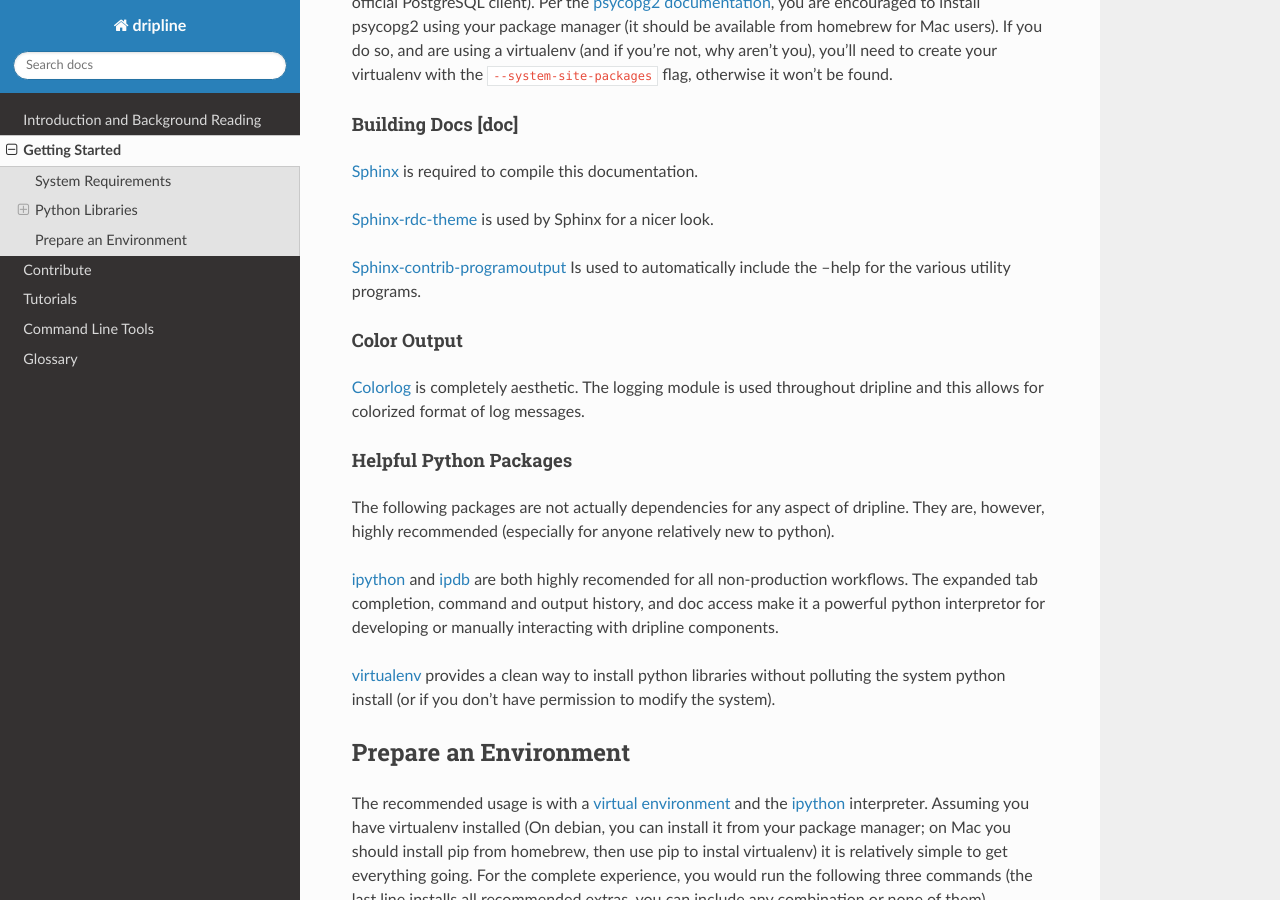
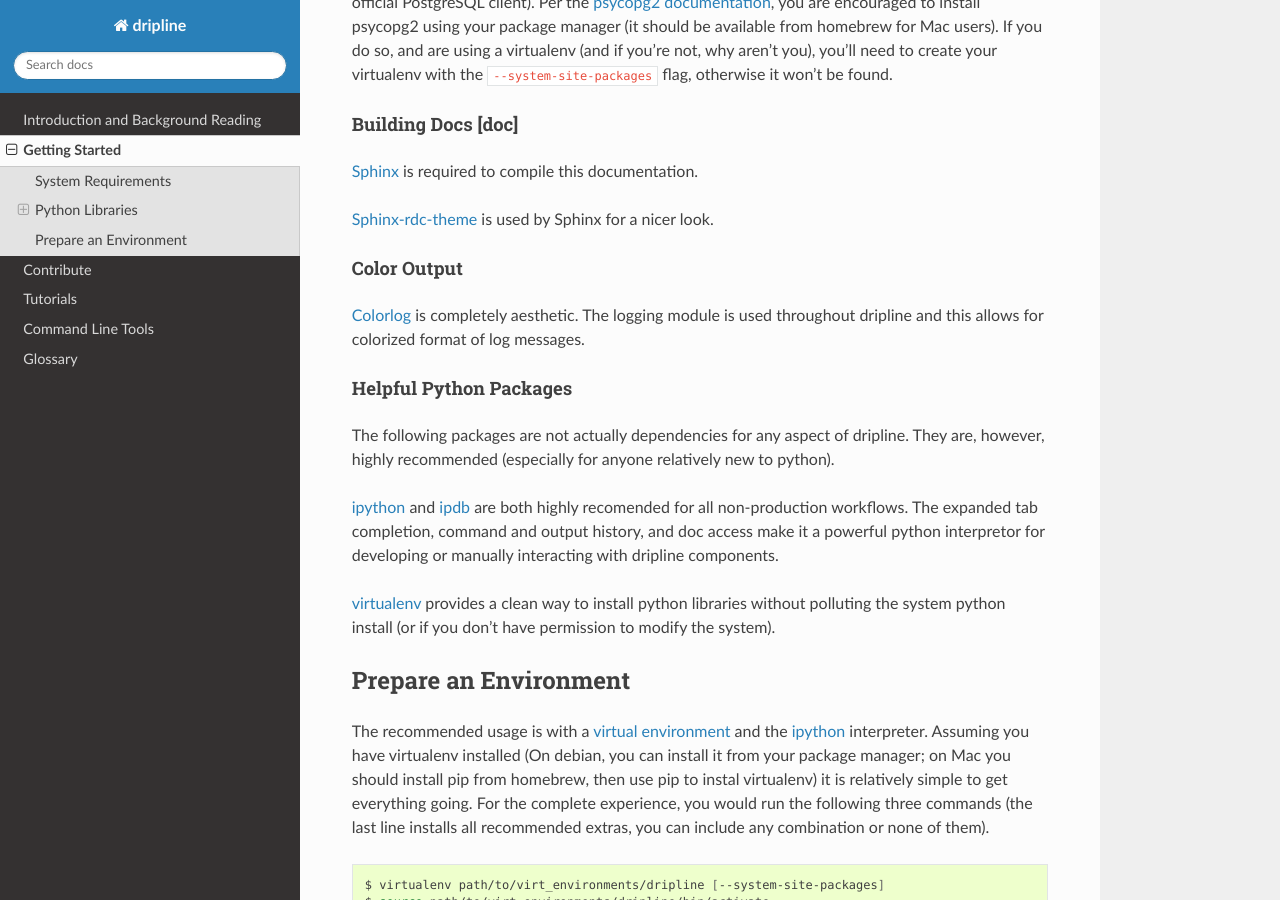
Before and after one commit to driplineorg/dripline-python, a Sphinx documentation site: the page built from doc/getting_started.rst, in a window 1280 px wide and 900 px high, scrolled down 1298 px. Built offline with Sphinx 7.4.7 and the Read the Docs theme 2.0.0, drawn with Linux system fonts in a browser that asks for light colours; pages that are not in the unit, such as notebooks, are missing from menus.

```diff
--- a/doc/conf.py
+++ b/doc/conf.py
@@ -221,8 +221,8 @@ latex_elements = {
 # (source start file, target name, title,
 #  author, documentclass [howto, manual, or own class]).
 latex_documents = [
-  ('index', 'dripline.tex', 'dripline Documentation',
-   'The Project 8 Collaboration', 'manual'),
+  #('index', 'dripline.tex', 'dripline Documentation',
+  # 'The Project 8 Collaboration', 'manual'),
 ]
 
 # The name of an image file (relative to this directory) to place at the top of
@@ -251,8 +251,8 @@ latex_documents = [
 # One entry per manual page. List of tuples
 # (source start file, name, description, authors, manual section).
 man_pages = [
-    ('index', 'dripline', 'dripline Documentation',
-     ['The Project 8 Collaboration'], 1)
+    #('index', 'dripline', 'dripline Documentation',
+    # ['The Project 8 Collaboration'], 1)
 ]
 
 # If true, show URL addresses after external links.
@@ -265,9 +265,9 @@ man_pages = [
 # (source start file, target name, title, author,
 #  dir menu entry, description, category)
 texinfo_documents = [
-  ('index', 'dripline', 'dripline Documentation',
-   'The Project 8 Collaboration', 'dripline', 'One line description of project.',
-   'Miscellaneous'),
+  #('index', 'dripline', 'dripline Documentation',
+  # 'The Project 8 Collaboration', 'dripline', 'One line description of project.',
+  # 'Miscellaneous'),
 ]
 
 # Documents to append as an appendix to all manuals.
--- a/doc/getting_started.rst
+++ b/doc/getting_started.rst
@@ -50,7 +50,7 @@ Building Docs [doc]
 
 `Sphinx-rdc-theme <https://github.com/snide/sphinx_rtd_theme>`_ is used by Sphinx for a nicer look.
 
-`Sphinx-contrib-programoutput <http://pythonhosted.org/sphinxcontrib-programoutput/>`_ Is used to automatically include the --help for the various utility programs.
+.. `Sphinx-contrib-programoutput <http://pythonhosted.org/sphinxcontrib-programoutput/>`_ Is used to automatically include the --help for the various utility programs.
 
 Color Output
 ~~~~~~~~~~~~
```
